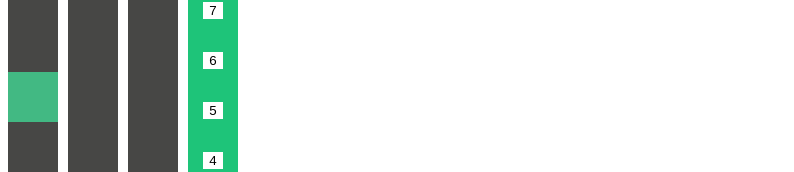
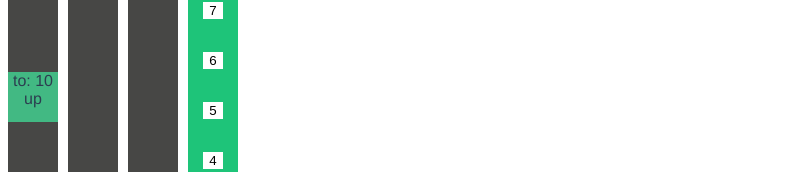
Before and after one commit to EcayJl/elevator-sim-test-12.09.22, a Vue app: page / in a window 1280 px wide. Both pictures are taken after a click on the button "10". Shown: the part 429-601 px from the top of the page, without its empty margins (0-794 px from the left). Built offline with nearby package versions, Linux system fonts and the light colour scheme.

Commit message:
markers on the inside of the elevator showing the direction of travel

```diff
--- a/src/components/ElevatorsAPI.js
+++ b/src/components/ElevatorsAPI.js
@@ -7,7 +7,8 @@ export default class ElevatorsAPI {
         isAvailable: true,
         onWay: false,
         isRecreation: false,
-        position: 0
+        position: 0,
+        lastPosition: 0
       });
     }
 
--- a/src/components/HelloWorld.vue
+++ b/src/components/HelloWorld.vue
@@ -6,7 +6,14 @@
       v-for="i in elevatorsArray"
       :key="i.id"
     >
-      <div class="elevator__cabine" :id="i.id" :ref="i.id"></div>
+      <div class="elevator__cabine" :id="i.id" :ref="i.id">
+        <div>
+          {{ i.isAvailable ? "" : `to: ${i.position}` }}
+          <div v-if="!i.isAvailable">
+            {{ i.lastPosition > i.position ? "down" : "up" }}
+          </div>
+        </div>
+      </div>
     </div>
     <div class="elevator__line" :style="`height: ${shaftLenght}`">
       <div class="btn-container" v-for="i in floors" :key="i">
@@ -19,9 +26,6 @@
           {{ i }}
         </button>
       </div>
-    </div>
-    <div class="elevator__stack">
-      {{ elevatorStack }}
     </div>
   </div>
 </template>
@@ -190,6 +194,7 @@ export default {
         this.elevatorsArray.map((el) => {
           if (el.id === cabID) {
             el.position = floorBeacon;
+            el.lastPosition = savePosition;
             el.isAvailable = false;
           }
         });
```
